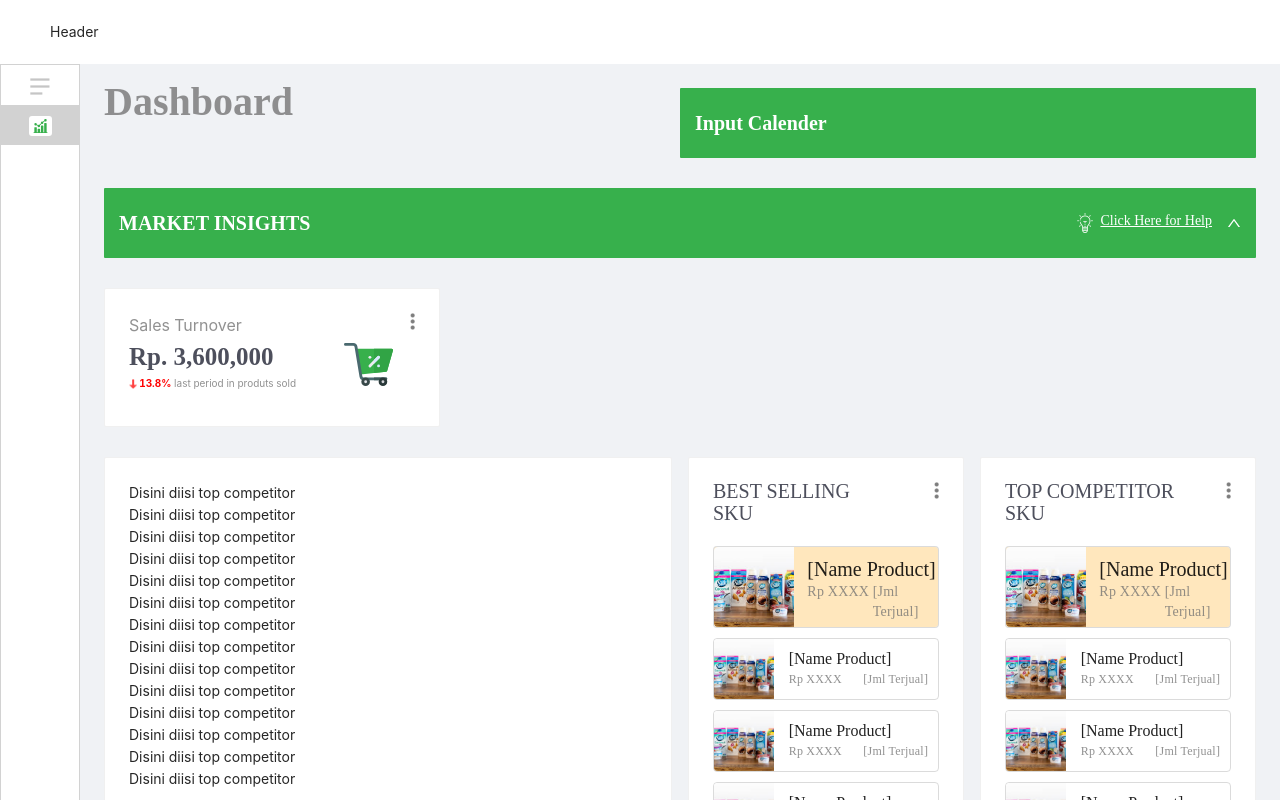
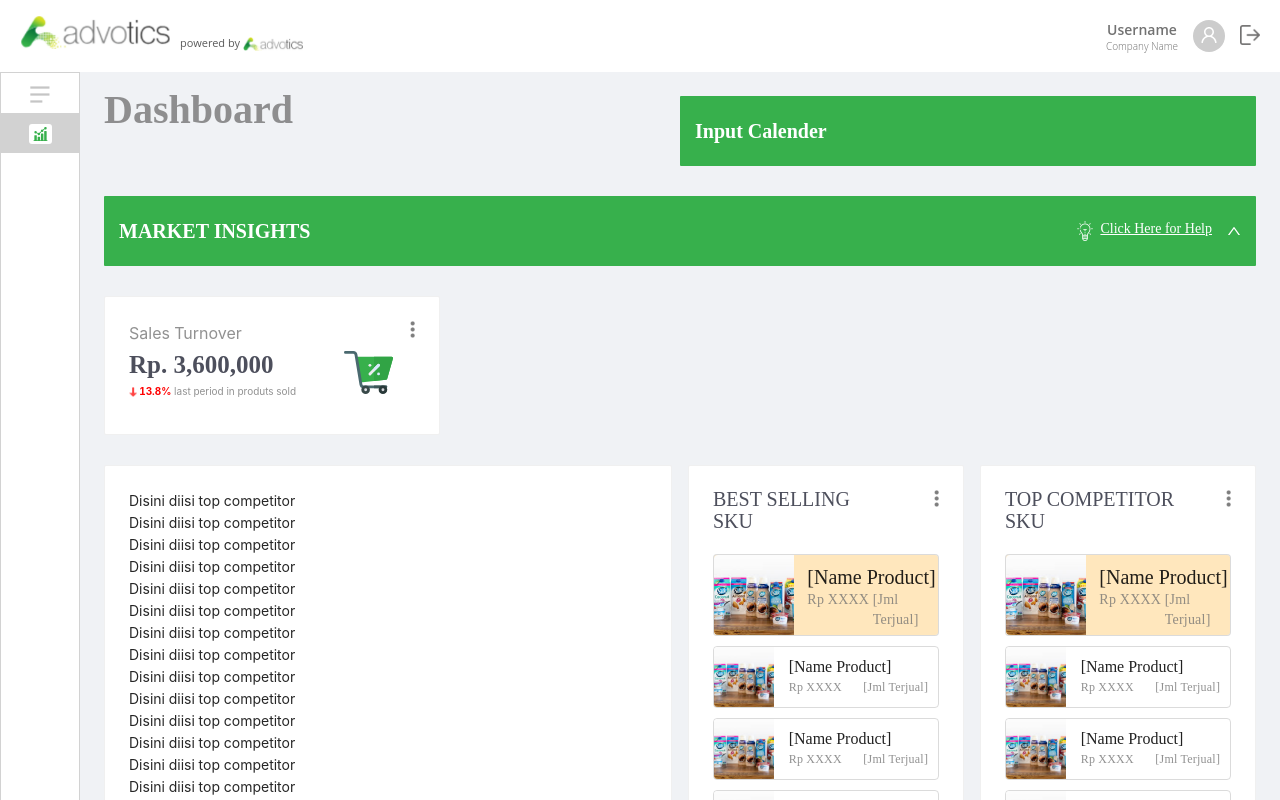
Before and after one commit to rizkysyukur/advotics_test, a React (Create React App) app: page / in a window 1280 px wide. Shown: the top 800 px of the page. Built offline with nearby package versions, Linux system fonts and the light colour scheme.

Commit message:
Add navbar

```diff
--- a/src/App.js
+++ b/src/App.js
@@ -6,13 +6,22 @@ import Heading from './components/heading';
 import Sidebar from './components/sidebar';
 import { BestSellingProvider } from './contexts/best-selling-context';
 import { TopCompetitorProvider } from './contexts/top-competitor-context';
+import SidebarMobile from './components/sidebar-mobile';
+import { useState } from 'react';
 
 function App() {
   const { Content } = Layout;
+  const [showSidebarMobile, setShowSidebarMobile] = useState(false);
 
   return (
     <Layout>
-      <Heading />
+      <Heading
+        showSidebarMobile={showSidebarMobile}
+        setShowSidebarMobile={(e) => setShowSidebarMobile(e)}
+      />
+      <SidebarMobile
+        visible={showSidebarMobile}
+        setVisible={(e) => setShowSidebarMobile(e)} />
       <Layout>
         <Sidebar />
         <Content>
--- a/src/assets/styles.css
+++ b/src/assets/styles.css
@@ -177,8 +177,81 @@ h1 {
 	opacity: 1 !important;
 }
 
+.header-usernane-label {
+	font: normal normal 600 14px/19px Open Sans;
+	letter-spacing: 0px;
+	color: #727272;
+	opacity: 1;
+	margin: 0px;
+}
+
+.header-companyname-label {
+	text-align: left;
+	font: normal normal 300 10px/14px Open Sans;
+	letter-spacing: 0px;
+	color: #727272;
+	opacity: 1;
+	margin: 0;
+}
+
+.navbar {
+	background: #FFFFFF;
+	box-shadow: 0px 3px 6px #00000029;
+	padding: 10px;
+}
+
+.navbar-logo {
+	float: left;
+	margin-top: 5px;
+	margin-left: 10px;
+	margin-right: 10px;
+}
+
+.navbar-second-logo {
+	float: left;
+	margin-top: 25px;
+	text-align: left;
+	font: normal normal normal 11px/15px Open Sans;
+	letter-spacing: 0px;
+	color: #5B5B5B;
+	opacity: 1;
+}
+
+.navbar-logout {
+	float: right;
+	margin-top: 15px;
+	margin-left: 15px;
+	margin-right: 10px;
+}
+
+.navbar-avatar {
+	float: right !important;
+	margin-top: 10px !important;
+}
+
+.navbar-text {
+	float: right;
+	padding: 0;
+	text-align: center;
+	margin-top: 10px;
+	margin-right: 15px;
+}
+
+.navbar-burger-menu {
+	height: 30px !important;
+	width: 30px !important;
+	font-size: 15px !important;
+	margin: 10px;
+}
+
 @media only screen and (max-width: 575px) {
   .hiddenMobile {
 		display: none !important;
 	}
 }
+
+@media only screen and (min-width: 576px) {
+  .showedMobile {
+		display: none !important;
+	}
+}
--- a/src/components/heading-bar.js
+++ b/src/components/heading-bar.js
@@ -12,7 +12,7 @@ const HeadingBar = () => {
 				<Col span={12}>
 					<div className="bar-help">
 						<img src={HelpIcon} alt="Help" width="20" />
-						<a href="#" className="bar-text-link">Click Here for Help</a>
+						<a href="javascript.void(0)" className="bar-text-link">Click Here for Help</a>
 						<UpOutlined style={{ color: '#FFFFFF', fontWeight: 'bold' }} />
 					</div>
 				</Col>
--- a/src/components/heading.js
+++ b/src/components/heading.js
@@ -1,12 +1,24 @@
-import { Layout } from 'antd';
+import AdvoticsLogoImg from '../assets/img/advotics-logo.png';
+import { UserOutlined } from '@ant-design/icons';
+import { Avatar } from 'antd';
+import LogoutIcon from '../assets/icon/logout.png';
+import { MenuOutlined } from '@ant-design/icons';
 
-const Heading = () => {
-	const { Header } = Layout;
-
+const Heading = (props) => {
 	return (
-		<Header style={{ background: '#FFFFFF', boxShadow: '0px 3px 6px #00000029' }}>
-			Header
-		</Header>
+		<nav className="navbar">
+			<div className="hiddenMobile">
+				<img src={AdvoticsLogoImg} alt="Advotics Logo" width="150" className="navbar-logo" />
+				<p className="navbar-second-logo">powered by <span><img src={AdvoticsLogoImg} alt="Advotics Logo" width="60" /></span></p>
+				<img src={LogoutIcon} alt="Advotics Logo" width="20" className="navbar-logout" />
+				<Avatar icon={<UserOutlined />} className="navbar-avatar" />
+				<div className="navbar-text">
+					<p className="header-usernane-label">Username</p>
+					<p className="header-companyname-label">Company Name</p>
+				</div>
+			</div>
+			<button className="showedMobile navbar-burger-menu" onClick={() => props.setShowSidebarMobile(!props.showSidebarMobile)}><MenuOutlined /></button>
+		</nav>
 	)
 }
 
--- a/src/components/list-item.js
+++ b/src/components/list-item.js
@@ -1,5 +1,4 @@
 import { Row, Col } from "antd";
-import Product1Img from '../assets/img/product1.png';
 
 const ListItem = (props) => {
 	return (
--- /dev/null
+++ b/src/components/sidebar-mobile.js
@@ -0,0 +1,31 @@
+import { Drawer, Menu } from "antd";
+import { LogoutOutlined, BarChartOutlined } from "@ant-design/icons";
+
+const SidebarMobile = (props) => {
+	return (
+		<Drawer
+			title="USERNAME"
+			placement="right"
+			closable={false}
+			onClose={() => props.setVisible(false)}
+			visible={props.visible}
+		>
+			<Menu
+				defaultSelectedKeys={['1']}
+				defaultOpenKeys={['sub1']}
+				mode="inline"
+				theme="light"
+				inlineCollapsed={false}
+			>
+				<Menu.Item key="1" icon={<BarChartOutlined />}>
+					Dasboard
+				</Menu.Item>
+				<Menu.Item key="2" icon={<LogoutOutlined />}>
+					Logout
+				</Menu.Item>
+			</Menu>
+		</Drawer>
+	)
+}
+
+export default SidebarMobile;
--- a/src/components/sidebar.js
+++ b/src/components/sidebar.js
@@ -13,11 +13,11 @@ const Sidebar = () => {
 		<>
 			<Sider trigger={null} collapsible collapsed={collapsed} className="sider hiddenMobile">
 				<div onClick={() => setCollapsed(!collapsed)} className="sider-menu" style={{ cursor: 'pointer' }}>
-					{collapsed && <img src={MenuIcon} className="sider-img-toggle" />}
+					{collapsed && <img src={MenuIcon} className="sider-img-toggle" alt="Menu Icon" />}
 					{!collapsed && <LeftOutlined />}
 				</div>
 				<div className="sider-menu" style={{ background: '#D2D2D2' }}>
-					<img src={DashboardIcon} className="sider-img-menu" />
+					<img src={DashboardIcon} className="sider-img-menu" alt="Dashboard Icon" />
 					{!collapsed && <span className="sider-img-menu-label">Dashboard</span>}
 				</div>
 			</Sider>
```
Also changed, not shown: src/assets/icon/logout.png (added), src/assets/img/advotics-logo.png (added).
